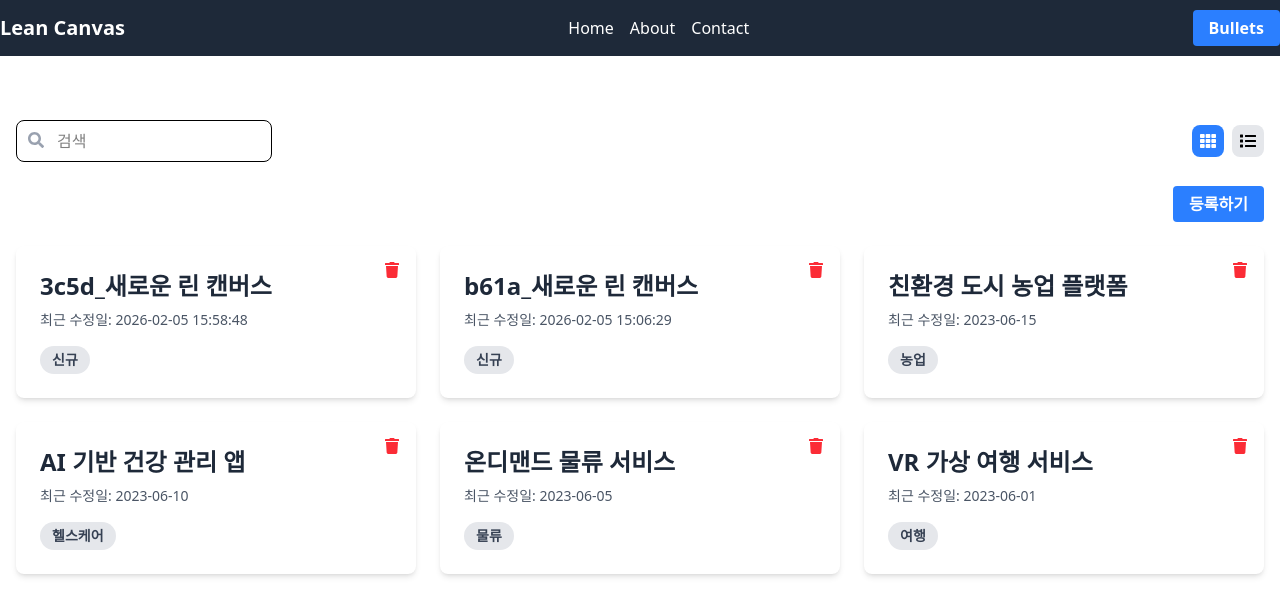
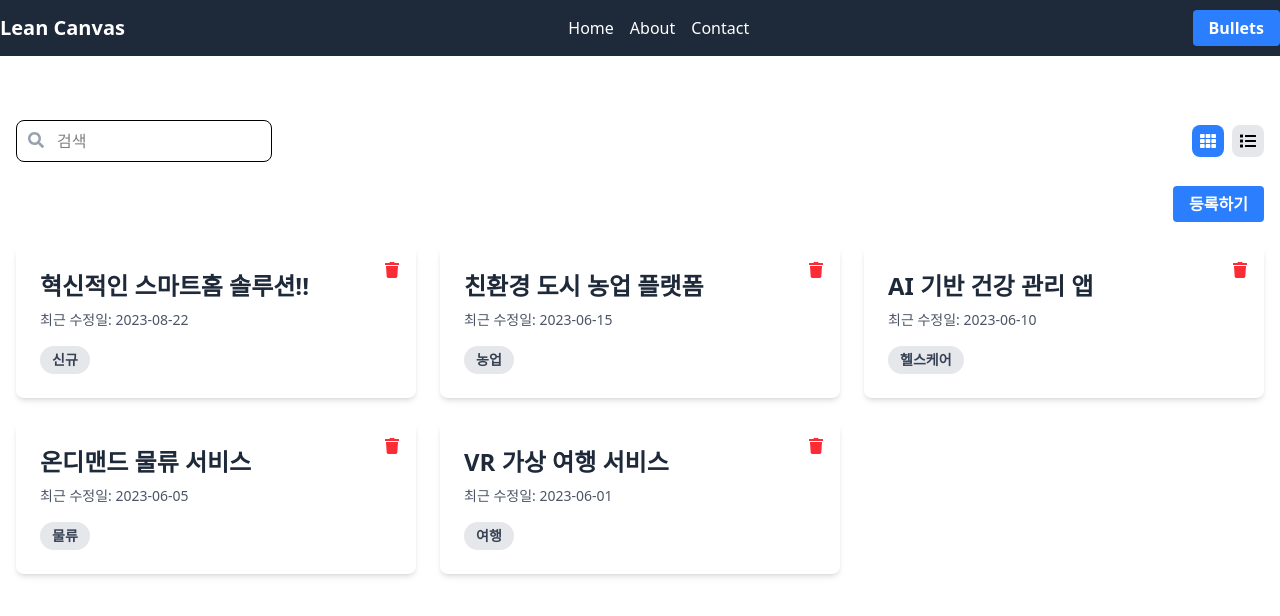
Before and after one commit to bullets-jyr/lean-canvas-react, a React (Vite) app: page / in a window 1280 px wide. Shown: the top 616 px of the page. Built offline with nearby package versions, Linux system fonts and the light colour scheme; data requests are answered from the project's data file.

Commit message:
린캔버스 상세

```diff
--- a/data/db.json
+++ b/data/db.json
@@ -25,16 +25,213 @@
       "category": "여행"
     },
     {
-      "title": "b61a_새로운 린 캔버스",
-      "lastModified": "2026-02-05 15:06:29",
+      "id": 5,
+      "title": "혁신적인 스마트홈 솔루션!!",
+      "lastModified": "2023-08-22",
       "category": "신규",
-      "id": 5
-    },
-    {
-      "title": "3c5d_새로운 린 캔버스",
-      "lastModified": "2026-02-05 15:58:48",
-      "category": "신규",
-      "id": 6
+      "problem": {
+        "notes": [
+          {
+            "id": "p1",
+            "content": "기존 스마트홈 시스템의 복잡성",
+            "color": "bg-yellow-300"
+          },
+          {
+            "id": "p2",
+            "content": "높은 초기 설치 비용",
+            "color": "bg-pink-300"
+          },
+          {
+            "id": "p3",
+            "content": "다양한 기기 간 호환성 문제",
+            "color": "bg-blue-300"
+          }
+        ]
+      },
+      "customerSegments": {
+        "notes": [
+          {
+            "id": "cs1",
+            "content": "30-50대 중산층 가정",
+            "color": "bg-blue-300"
+          },
+          {
+            "id": "cs2",
+            "content": "기술에 관심 있는 밀레니얼 세대",
+            "color": "bg-yellow-300"
+          },
+          {
+            "id": "cs3",
+            "content": "에너지 절약에 관심 있는 환경 의식적 소비자",
+            "color": "bg-pink-300"
+          }
+        ]
+      },
+      "valueProposition": {
+        "notes": [
+          {
+            "id": "vp1",
+            "content": "직관적이고 사용하기 쉬운 인터페이스",
+            "color": "bg-pink-300"
+          },
+          {
+            "id": "vp2",
+            "content": "저렴한 초기 비용과 월 구독 모델",
+            "color": "bg-yellow-300"
+          },
+          {
+            "id": "vp3",
+            "content": "모든 주요 스마트홈 기기와 호환",
+            "color": "bg-blue-300"
+          }
+        ]
+      },
+      "solution": {
+        "notes": [
+          {
+            "id": "s1",
+            "content": "AI 기반 자동화 시스템",
+            "color": "bg-yellow-300"
+          },
+          {
+            "id": "s2",
+            "content": "클라우드 기반 중앙 제어 시스템",
+            "color": "bg-blue-300"
+          },
+          {
+            "id": "s3",
+            "content": "모듈식 설계로 쉬운 확장성",
+            "color": "bg-pink-300"
+          }
+        ]
+      },
+      "unfairAdvantage": {
+        "notes": [
+          {
+            "id": "ua1",
+            "content": "특허받은 AI 알고리즘",
+            "color": "bg-pink-300"
+          },
+          {
+            "id": "ua2",
+            "content": "주요 스마트홈 기기 제조업체와의 독점 파트너십",
+            "color": "bg-yellow-300"
+          }
+        ]
+      },
+      "channels": {
+        "notes": [
+          {
+            "id": "ch1",
+            "content": "온라인 직접 판매",
+            "color": "bg-yellow-300"
+          },
+          {
+            "id": "ch2",
+            "content": "전문 설치 업체 네트워크",
+            "color": "bg-blue-300"
+          },
+          {
+            "id": "ch3",
+            "content": "대형 전자제품 소매점",
+            "color": "bg-pink-300"
+          }
+        ]
+      },
+      "keyMetrics": {
+        "notes": [
+          {
+            "id": "km1",
+            "content": "월간 활성 사용자 수",
+            "color": "bg-blue-300"
+          },
+          {
+            "id": "km2",
+            "content": "고객 유지율",
+            "color": "bg-yellow-300"
+          },
+          {
+            "id": "km3",
+            "content": "평균 에너지 절감률",
+            "color": "bg-pink-300"
+          }
+        ]
+      },
+      "costStructure": {
+        "notes": [
+          {
+            "id": "cs1",
+            "content": "하드웨어 개발 및 생산 비용",
+            "color": "bg-pink-300"
+          },
+          {
+            "id": "cs2",
+            "content": "소프트웨어 개발 및 유지보수",
+            "color": "bg-blue-300"
+          },
+          {
+            "id": "cs3",
+            "content": "마케팅 및 고객 지원",
+            "color": "bg-yellow-300"
+          }
+        ]
+      },
+      "revenueStreams": {
+        "notes": [
+          {
+            "id": "rs1",
+            "content": "하드웨어 판매",
+            "color": "bg-yellow-300"
+          },
+          {
+            "id": "rs2",
+            "content": "월간 구독료",
+            "color": "bg-pink-300"
+          },
+          {
+            "id": "rs3",
+            "content": "프리미엄 기능 업그레이드",
+            "color": "bg-blue-300"
+          }
+        ]
+      },
+      "existingAlternatives": {
+        "notes": [
+          {
+            "id": "ea1",
+            "content": "기존 홈 오토메이션 시스템",
+            "color": "bg-yellow-300"
+          },
+          {
+            "id": "ea2",
+            "content": "개별 스마트 기기 사용",
+            "color": "bg-pink-300"
+          }
+        ]
+      },
+      "highLevelConcept": {
+        "notes": [
+          {
+            "id": "hlc1",
+            "content": "모든 가정을 위한 AI 기반 스마트홈",
+            "color": "bg-blue-300"
+          }
+        ]
+      },
+      "earlyAdopters": {
+        "notes": [
+          {
+            "id": "ea1",
+            "content": "테크 얼리어답터",
+            "color": "bg-blue-300"
+          },
+          {
+            "id": "ea2",
+            "content": "에너지 절약 열성 지지자",
+            "color": "bg-pink-300"
+          }
+        ]
+      }
     }
   ]
 }
--- a/src/components/CanvasCard.jsx
+++ b/src/components/CanvasCard.jsx
@@ -1,16 +1,8 @@
 import { FaPlus } from 'react-icons/fa';
 import Note from './Note';
-import { useState } from 'react';
-import { v4 as uuidv4 } from 'uuid';
-function CanvasCard({ title, isSubtitle = false }) {
-    const [notes, setNotes] = useState([]);
-
-    const handleAddNote = () => {
-        setNotes([...notes, { id: uuidv4(), content: '' }]);
-    };
-    const handleRemoveNote = id => {
-        setNotes(notes.filter(note => note.id !== id));
-    };
+function CanvasCard({ title, isSubtitle = false, notes = [] }) {
+    const handleAddNote = () => {};
+    const handleRemoveNote = id => {};
     return (
         <div className="row-span-1 bg-white min-h-48 border border-collapse border-gray-300">
             <div
@@ -30,6 +22,7 @@
                         key={note.id}
                         id={note.id}
                         content={note.content}
+                        color={note.color}
                         onRemoveNote={handleRemoveNote}
                     />
                 ))}
--- a/src/components/LeanCanvas.jsx
+++ b/src/components/LeanCanvas.jsx
@@ -1,22 +1,46 @@
 import CanvasCard from './CanvasCard';
-function LeanCanvas() {
+function LeanCanvas({ canvas }) {
     return (
         <div className="border-4 border-black">
             <div className="grid grid-cols-5">
-                <CanvasCard title={'1. 문제'} />
-                <CanvasCard title={'4. 해결안'} />
-                <CanvasCard title={'3. 가치제안'} />
-                <CanvasCard title={'5. 경쟁우위'} />
-                <CanvasCard title={'2. 목표 고객'} />
-                <CanvasCard title={'기존 대안'} isSubtitle />
-                <CanvasCard title={'8. 핵심지표'} />
-                <CanvasCard title={'상위개념'} isSubtitle />
-                <CanvasCard title={'9. 고객 경로'} />
-                <CanvasCard title={'얼리 어답터'} isSubtitle />
+                <CanvasCard title={'1. 문제'} notes={canvas.problem.notes} />
+                <CanvasCard title={'4. 해결안'} notes={canvas.solution.notes} />
+                <CanvasCard
+                    title={'3. 가치제안'}
+                    notes={canvas.valueProposition.notes}
+                />
+                <CanvasCard
+                    title={'5. 경쟁우위'}
+                    notes={canvas.unfairAdvantage.notes}
+                />
+                <CanvasCard
+                    title={'2. 목표 고객'}
+                    notes={canvas.customerSegments.notes}
+                />
+                <CanvasCard
+                    title={'기존 대안'}
+                    isSubtitle
+                    notes={canvas.existingAlternatives.notes}
+                />
+                <CanvasCard title={'8. 핵심지표'} notes={canvas.keyMetrics.notes} />
+                <CanvasCard
+                    title={'상위개념'}
+                    isSubtitle
+                    notes={canvas.highLevelConcept.notes}
+                />
+                <CanvasCard title={'9. 고객 경로'} notes={canvas.channels.notes} />
+                <CanvasCard
+                    title={'얼리 어답터'}
+                    isSubtitle
+                    notes={canvas.earlyAdopters.notes}
+                />
             </div>
             <div className="grid grid-cols-2">
-                <CanvasCard title={'7. 비용 구조'} />
-                <CanvasCard title={'6. 수익 흐름'} />
+                <CanvasCard title={'7. 비용 구조'} notes={canvas.costStructure.notes} />
+                <CanvasCard
+                    title={'6. 수익 흐름'}
+                    notes={canvas.revenueStreams.notes}
+                />
             </div>
         </div>
     );
--- a/src/components/Note.jsx
+++ b/src/components/Note.jsx
@@ -1,7 +1,7 @@
 import { useEffect, useRef, useState } from 'react';
 import { AiOutlineClose, AiOutlineCheck } from 'react-icons/ai';
 
-const Note = ({ id, onRemoveNote }) => {
+const Note = ({ id, content, color: initalColor, onRemoveNote }) => {
     const colorOptions = [
         'bg-yellow-300',
         'bg-pink-300',
@@ -9,15 +9,16 @@
         'bg-green-300',
     ];
 
-    // 0, 1, 2, 3
-    const randomIndex = Math.floor(Math.random() * colorOptions.length);
-
-    const [color, setColor] = useState(colorOptions[randomIndex]);
+    const [color, setColor] = useState(() => {
+        if (initalColor) return initalColor;
+        const randomIndex = Math.floor(Math.random() * colorOptions.length);
+        return colorOptions[randomIndex];
+    });
 
     const [isEditing, setIsEditing] = useState(false);
 
     const textareaRef = useRef(null);
-    const [content, setContent] = useState('');
+
     useEffect(() => {
         if (textareaRef.current) {
             textareaRef.current.style.height =
@@ -55,7 +56,6 @@
             <textarea
                 ref={textareaRef}
                 value={content}
-                onChange={e => setContent(e.target.value)}
                 className={`w-full h-full bg-transparent resize-none border-none focus:outline-none text-gray-900 overflow-hidden`}
                 aria-label="Edit Note"
                 placeholder="메모를 작성하세요."
--- a/src/pages/CanvasDetail.jsx
+++ b/src/pages/CanvasDetail.jsx
@@ -25,7 +25,7 @@
     return (
         <div>
             <CanvasTitle value={canvas?.title} onChange={handleTitleChange} />
-            <LeanCanvas />
+            {canvas && <LeanCanvas canvas={canvas} />}
         </div>
     );
 }
```
